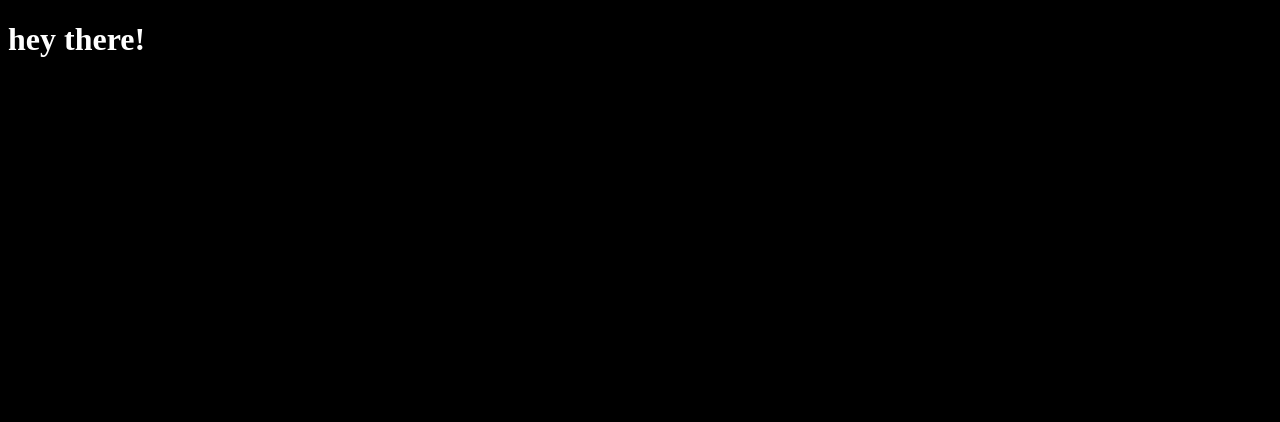
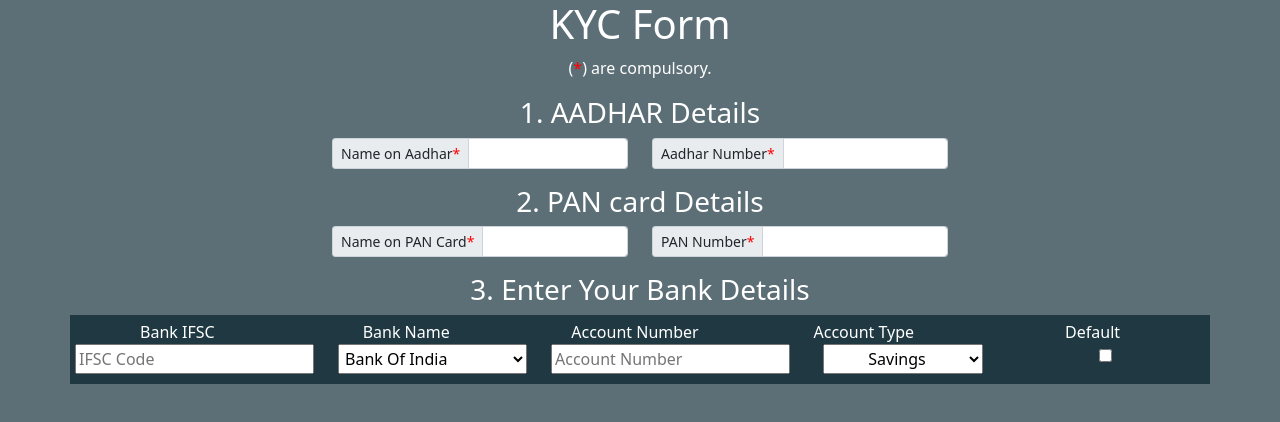
Before and after one commit to TarunDharmashya/BondIndia_Project, a plain HTML site: page index.html in a window 1280 px wide. Drawn offline with nearby package versions, Linux system fonts and the light colour scheme.

Commit message:
Structured the page via html

```diff
--- a/index.html
+++ b/index.html
@@ -3,10 +3,96 @@
   <head>
     <meta charset="utf-8">
     <title>KYC Form</title>
+    <link href="https://cdn.jsdelivr.net/npm/bootstrap@5.0.0-beta2/dist/css/bootstrap.min.css" rel="stylesheet" integrity="sha384-BmbxuPwQa2lc/FVzBcNJ7UAyJxM6wuqIj61tLrc4wSX0szH/Ev+nYRRuWlolflfl" crossorigin="anonymous">
     <link rel="stylesheet" href="styles.css">
   </head>
   <body>
-    <h1>hey there!</h1>
+    <h1>KYC Form</h1>
+    <p>(<span class="star">*</span>) are compulsory.</p>
+    <div class="section1">
+      <h3>1. AADHAR Details</h3>
+      <form class="Aadhar" action="index.html" method="post">
+        <div class="row" style="width:50%; margin: auto;">
+        <div class="input-group input-group-sm mb-3 col-sm" >
+          <span class="input-group-text" id="inputGroup-sizing-sm">Name on Aadhar <span class="star">*</span> </span>
+          <input type="text" class="form-control" aria-label="Sizing example input" aria-describedby="inputGroup-sizing-sm">
+        </div>
+        <div class="input-group input-group-sm mb-3 col-sm">
+          <span class="input-group-text" id="inputGroup-sizing-sm">Aadhar Number <span class="star">*</span> </span>
+          <input type="text" class="form-control" aria-label="Sizing example input" aria-describedby="inputGroup-sizing-sm">
+        </div>
+        </div>
+      </form>
+    </div>
+
+    <div class="section2">
+      <h3>2. PAN card Details</h3>
+      <form class="PanCard" action="index.html" method="post">
+        <div class="row" style="width:50%; margin: auto;">
+        <div class="input-group input-group-sm mb-3 col-sm" >
+          <span class="input-group-text" id="inputGroup-sizing-sm">Name on PAN Card <span class="star">*</span> </span>
+          <input type="text" class="form-control" aria-label="Sizing example input" aria-describedby="inputGroup-sizing-sm">
+        </div>
+        <div class="input-group input-group-sm mb-3 col-sm">
+          <span class="input-group-text" id="inputGroup-sizing-sm">PAN Number <span class="star">*</span> </span>
+          <input type="text" class="form-control" aria-label="Sizing example input" aria-describedby="inputGroup-sizing-sm">
+        </div>
+        </div>
+      </form>
+
+    </div>
+    <div class="section3">
+      <h3>3. Enter Your Bank Details</h3>
+      <div class="container">
+        <div class="row">
+          <div class="col-sm">
+            Bank IFSC
+          </div>
+          <div class="col-sm">
+            Bank Name
+          </div>
+          <div class="col-sm">
+            Account Number
+          </div>
+          <div class="col-sm">
+            Account Type
+          </div>
+          <div class="col-sm">
+            Default
+          </div>
+        </div>
+        <div class="row">
+          <div class="col-sm">
+            <input type="text" name="BankIFSC" placeholder="IFSC Code">
+          </div>
+          <div class="col-sm">
+            <select class="BankNames" name="">
+              <option value="BOI">Bank Of India</option>
+              <option value="SBI">State Bank Of India</option>
+              <option value="BOB">Bank Of Baroda</option>
+              <option value="BOA">Bank Of Allahabad</option>
+              <option value="PNB">Punjab National Bank</option>
+            </select>
+          </div>
+          <div class="col-sm">
+            <input type="number" name="AccNo" placeholder="Account Number">
+          </div>
+          <div class="col-sm">
+            <select class="AccTyp" name="AccTyp">
+              <option value="Saving">Savings</option>
+              <option value="Current">Current</option>
+            </select>
+          </div>
+          <div class="col-sm">
+            <input type="checkbox" name="default" value="">
+          </div>
+        </div>
+      </div>
+
+    </div>
+    <div class="section4">
+
+    </div>
 
   </body>
 </html>
--- a/styles.css
+++ b/styles.css
@@ -1,4 +1,18 @@
 body{
-  background-color: black;
+  background-color: rgba(25, 50, 60, 0.7);
   color: white;
+  text-align: center;
 }
+.star{
+  color: red;
+}
+.BankNames{
+  padding: 2px;
+}
+.AccTyp{
+  padding: 2px 40px;
+}
+.container{
+  background-color: rgba(25, 50, 60, 0.9);
+  padding: 5px 15px 10px 5px;
+}
```
